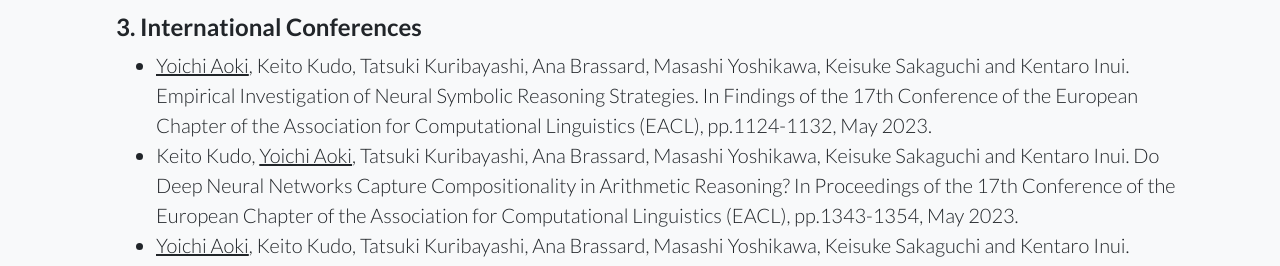
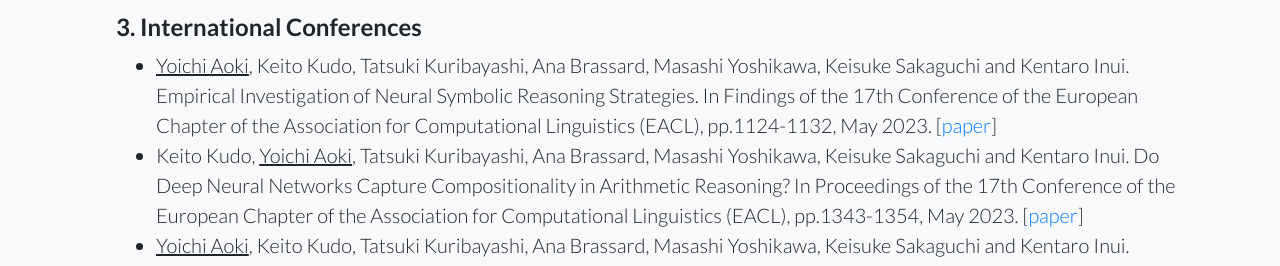
Before and after one commit to ao1neko/ao1neko.github.io, a website: page index.html in a window 1280 px wide. Shown: the part 531-797 px from the top of the page. Drawn offline with Linux system fonts and the light colour scheme.

```diff
--- a/index.html
+++ b/index.html
@@ -60,8 +60,8 @@
           <div class="mb-8">
             <h4>3. International Conferences</h4>
             <ul>
-              <li class="lead mb-0"><u>Yoichi Aoki</u>, Keito Kudo, Tatsuki Kuribayashi, Ana Brassard, Masashi Yoshikawa, Keisuke Sakaguchi and Kentaro Inui. Empirical Investigation of Neural Symbolic Reasoning Strategies. In Findings of the 17th Conference of the European Chapter of the Association for Computational Linguistics (EACL), pp.1124-1132, May 2023.</li>
-              <li class="lead mb-0">Keito Kudo, <u>Yoichi Aoki</u>, Tatsuki Kuribayashi, Ana Brassard, Masashi Yoshikawa, Keisuke Sakaguchi and Kentaro Inui. Do Deep Neural Networks Capture Compositionality in Arithmetic Reasoning? In Proceedings of the 17th Conference of the European Chapter of the Association for Computational Linguistics (EACL), pp.1343-1354, May 2023.</li>
+              <li class="lead mb-0"><u>Yoichi Aoki</u>, Keito Kudo, Tatsuki Kuribayashi, Ana Brassard, Masashi Yoshikawa, Keisuke Sakaguchi and Kentaro Inui. Empirical Investigation of Neural Symbolic Reasoning Strategies. In Findings of the 17th Conference of the European Chapter of the Association for Computational Linguistics (EACL), pp.1124-1132, May 2023. [<a href="https://aclanthology.org/2023.findings-eacl.86/">paper</a>]</li>
+              <li class="lead mb-0">Keito Kudo, <u>Yoichi Aoki</u>, Tatsuki Kuribayashi, Ana Brassard, Masashi Yoshikawa, Keisuke Sakaguchi and Kentaro Inui. Do Deep Neural Networks Capture Compositionality in Arithmetic Reasoning? In Proceedings of the 17th Conference of the European Chapter of the Association for Computational Linguistics (EACL), pp.1343-1354, May 2023. [<a href="https://aclanthology.org/2023.eacl-main.98/">paper</a>]</li>
               <li class="lead mb-0"><u>Yoichi Aoki</u>, Keito Kudo, Tatsuki Kuribayashi, Ana Brassard, Masashi Yoshikawa, Keisuke Sakaguchi and Kentaro Inui. Empirical Investigation of Neural Symbolic Reasoning Strategies. Non-archival submission for the 2022 AACL-IJCNLP Student Research Workshop (AACL-IJCNLP(SRW) 2022), Nov 2022. (acceptance rate=40.0%)</li>
             </ul>
           </div>
```
